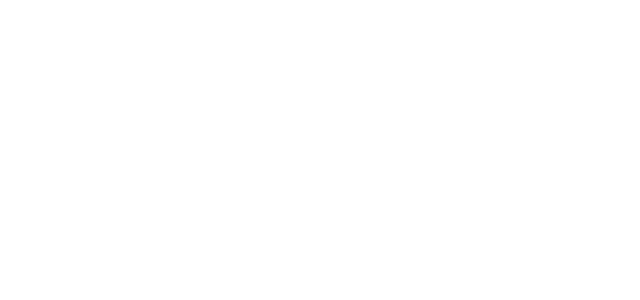
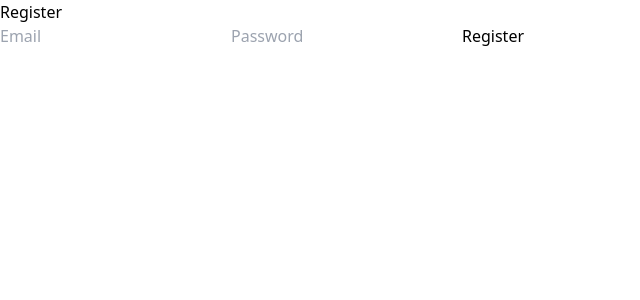
Before and after one commit to taha-shahid1/Penny-Pilot, a React (Vite) app in the folder frontend/: page /register in a window 1280 px wide. Shown: the top 300 px of the page, without its empty margins (0-640 px from the left). Built offline with nearby package versions, Linux system fonts and the light colour scheme; no server answers.

Commit message:
Added login and register functionality

```diff
--- a/frontend/src/webpages/login.jsx
+++ b/frontend/src/webpages/login.jsx
@@ -1,8 +1,33 @@
-function Login(){
-    return(
-        <>
-        </>
-    )
+import React from 'react';
+import { useForm } from 'react-hook-form';
+import { useNavigate } from 'react-router-dom';
+import API from '../api';
+
+function Login() {
+  const { register, handleSubmit } = useForm();
+  const navigate = useNavigate();
+
+  const onSubmit = async (data) => {
+    try {
+      const response = await API.post('/api/auth/login', data);
+      localStorage.setItem('token', response.data.token);
+      alert('Login successful!');
+      navigate('/dashboard');
+    } catch (err) {
+      alert(err.response?.data || 'Login failed!');
+    }
+  };
+
+  return (
+    <div>
+      <h2>Login</h2>
+      <form onSubmit={handleSubmit(onSubmit)}>
+        <input type="email" placeholder="Email" {...register('email')} required />
+        <input type="password" placeholder="Password" {...register('password')} required />
+        <button type="submit">Login</button>
+      </form>
+    </div>
+  );
 }
 
 export default Login;
--- a/frontend/src/webpages/register.jsx
+++ b/frontend/src/webpages/register.jsx
@@ -1,8 +1,32 @@
-function Register(){
-    return(
-        <>
-        </>
-    )
+import React from 'react';
+import { useForm } from 'react-hook-form';
+import API from '../api';
+import { useNavigate } from 'react-router-dom';
+
+function Register() {
+  const { register, handleSubmit, reset } = useForm();
+
+  const onSubmit = async (data) => {
+    try {
+      await API.post('/api/auth/register', data);
+      alert('Registration successful! You can now log in.');
+      reset();
+      navigate('/login')
+    } catch (err) {
+      alert(err.response?.data || 'Registration failed!');
+    }
+  };
+
+  return (
+    <div>
+      <h2>Register</h2>
+      <form onSubmit={handleSubmit(onSubmit)}>
+        <input type="email" placeholder="Email" {...register('email')} required />
+        <input type="password" placeholder="Password" {...register('password')} required />
+        <button type="submit">Register</button>
+      </form>
+    </div>
+  );
 }
 
 export default Register;
```
